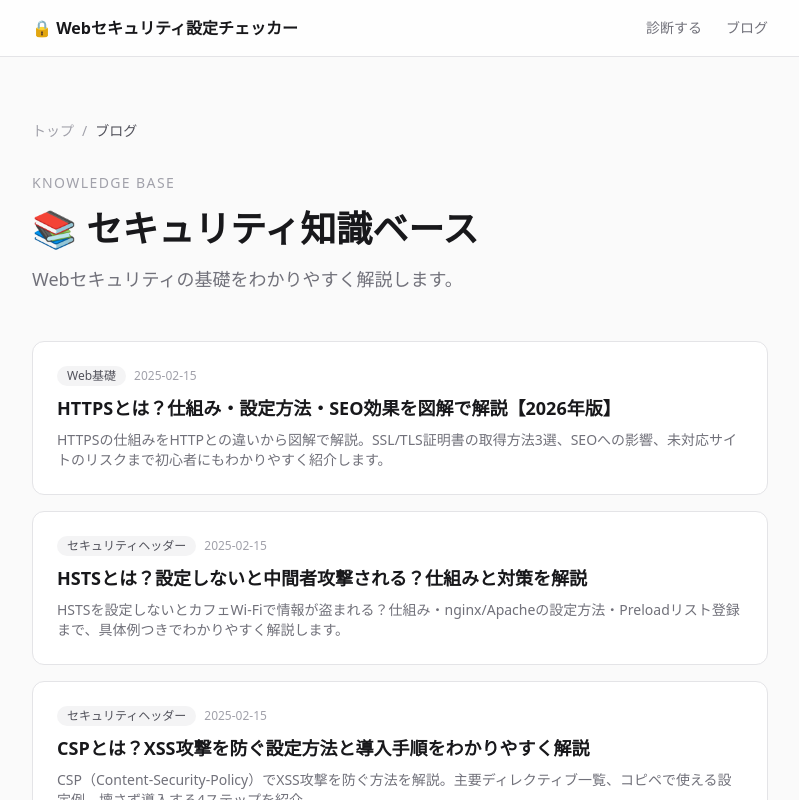
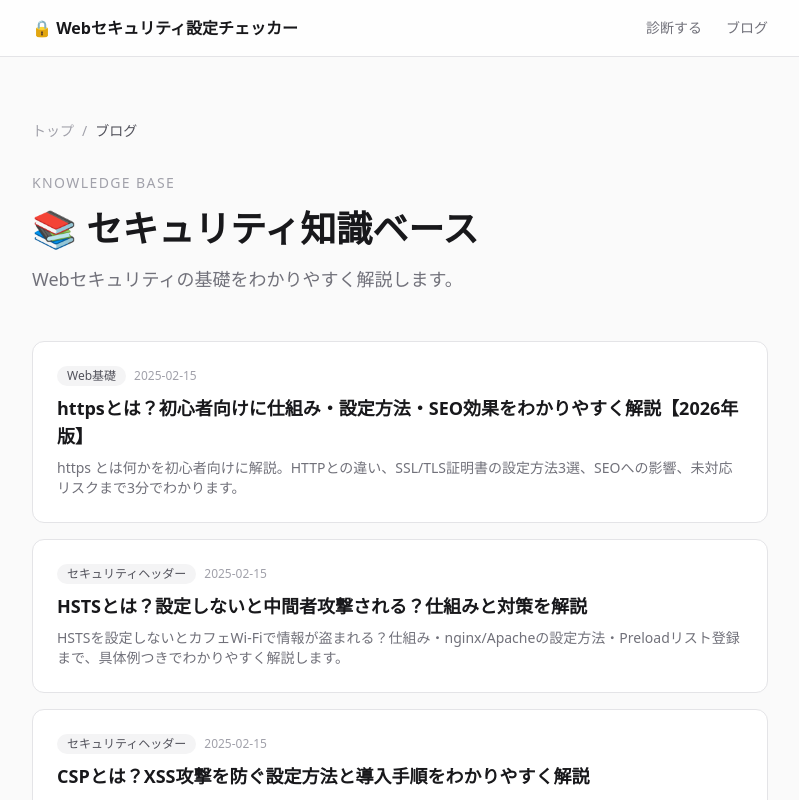
Before and after one commit to okkuso/security-checker, a Next.js app: page /blog in a window 1280 px wide. Shown: the top 800 px of the page, without its empty margins (240-1039 px from the left). Built offline with nearby package versions, Linux system fonts and the light colour scheme.

Commit message:
Improve compare-saas SERP title and meta for CTR

```diff
--- a/src/content/articles.ts
+++ b/src/content/articles.ts
@@ -24,8 +24,8 @@ const cta = `
 export const articles: Article[] = [
   {
     slug: "what-is-https",
-    title: "HTTPSとは？仕組み・設定方法・SEO効果を図解で解説【2026年版】",
-    description: "HTTPSの仕組みをHTTPとの違いから図解で解説。SSL/TLS証明書の取得方法3選、SEOへの影響、未対応サイトのリスクまで初心者にもわかりやすく紹介します。",
+    title: "httpsとは？初心者向けに仕組み・設定方法・SEO効果をわかりやすく解説【2026年版】",
+    description: "https とは何かを初心者向けに解説。HTTPとの違い、SSL/TLS証明書の設定方法3選、SEOへの影響、未対応リスクまで3分でわかります。",
     publishedAt: "2025-02-15",
     category: "Web基礎",
     tags: ["HTTPS", "SSL", "TLS", "暗号化", "SEO"],
@@ -3517,8 +3517,8 @@ ${cta}
   },
   {
     slug: "compare-saas",
-    title: "【2026年最新】SaaS大手5社のセキュリティ比較｜freee・SmartHR・Sansanの順位は？",
-    description: "freee・SmartHR・Sansan・サイボウズ・マネーフォワードを10項目で比較。1位80点〜最下位55点の差と、導入前に見るべき3つのチェックポイントを解説。",
+    title: "【2026年版】SaaS5社セキュリティランキング｜1位80点・最下位55点はどこ？",
+    description: "freee・SmartHR・Sansan・サイボウズ・マネーフォワードを10項目で比較。1位80点〜最下位55点の差を3分で確認できる、導入前チェック用まとめ。",
     publishedAt: "2025-02-18",
     category: "業界比較",
     tags: ["SaaS", "業界比較", "freee", "SmartHR", "Sansan", "サイボウズ", "マネーフォワード"],
```
